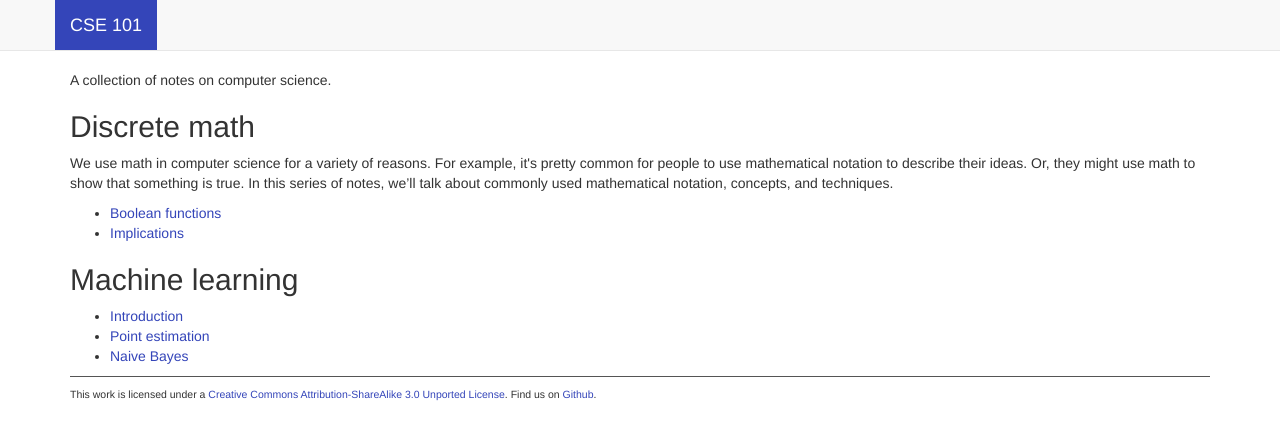
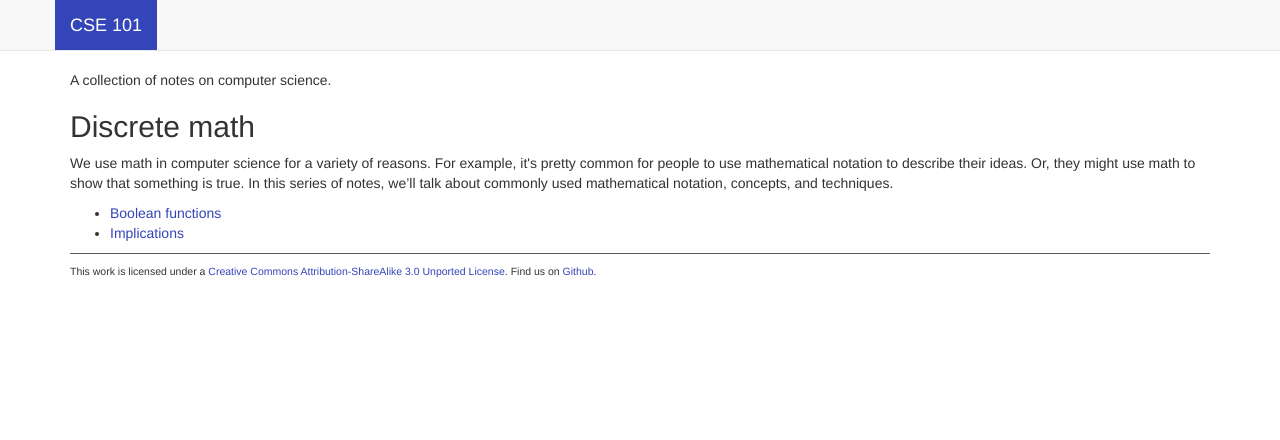
Before and after one commit to jstnhuang/cse101, a Jekyll site: the page built from index.html, in a window 1280 px wide. Shown: the top 440 px of the page. Built offline with Jekyll 4.4.1, drawn with Linux system fonts in a browser that asks for light colours; nearby versions of some CDN libraries.

Commit message:
Move machine learning to drafts.

```diff
--- a/index.html
+++ b/index.html
@@ -10,9 +10,3 @@ layout: index
   <li><a href="notes/discrete-math/boolean-functions.html">Boolean functions</a></li>
   <li><a href="notes/discrete-math/implications.html">Implications</a>
 </ul>
-<h2>Machine learning</h2>
-<ul>
-  <li><a href="notes/machine-learning/introduction.html">Introduction</a></li>
-  <li><a href="notes/machine-learning/point-estimation.html">Point estimation</a></li>
-  <li><a href="notes/machine-learning/naive-bayes.html">Naive Bayes</a></li>
-</ul>
```
Also changed, not shown: _drafts/machine-learning/introduction.html (renamed from notes/machine-learning/introduction.html), _drafts/machine-learning/naive-bayes.html (renamed from notes/machine-learning/naive-bayes.html), _drafts/machine-learning/point-estimation.html (renamed from notes/machine-learning/point-estimation.html).
